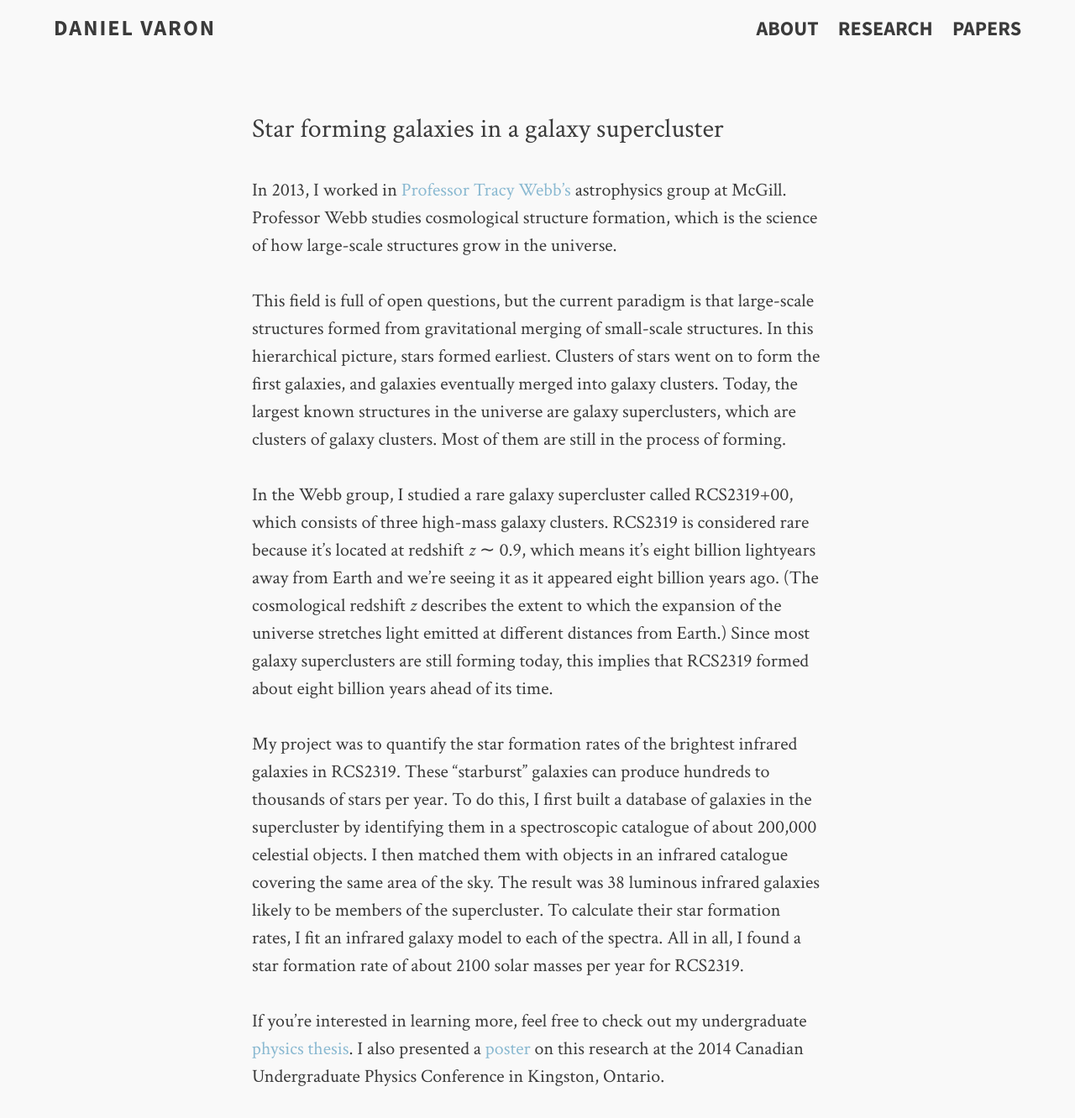
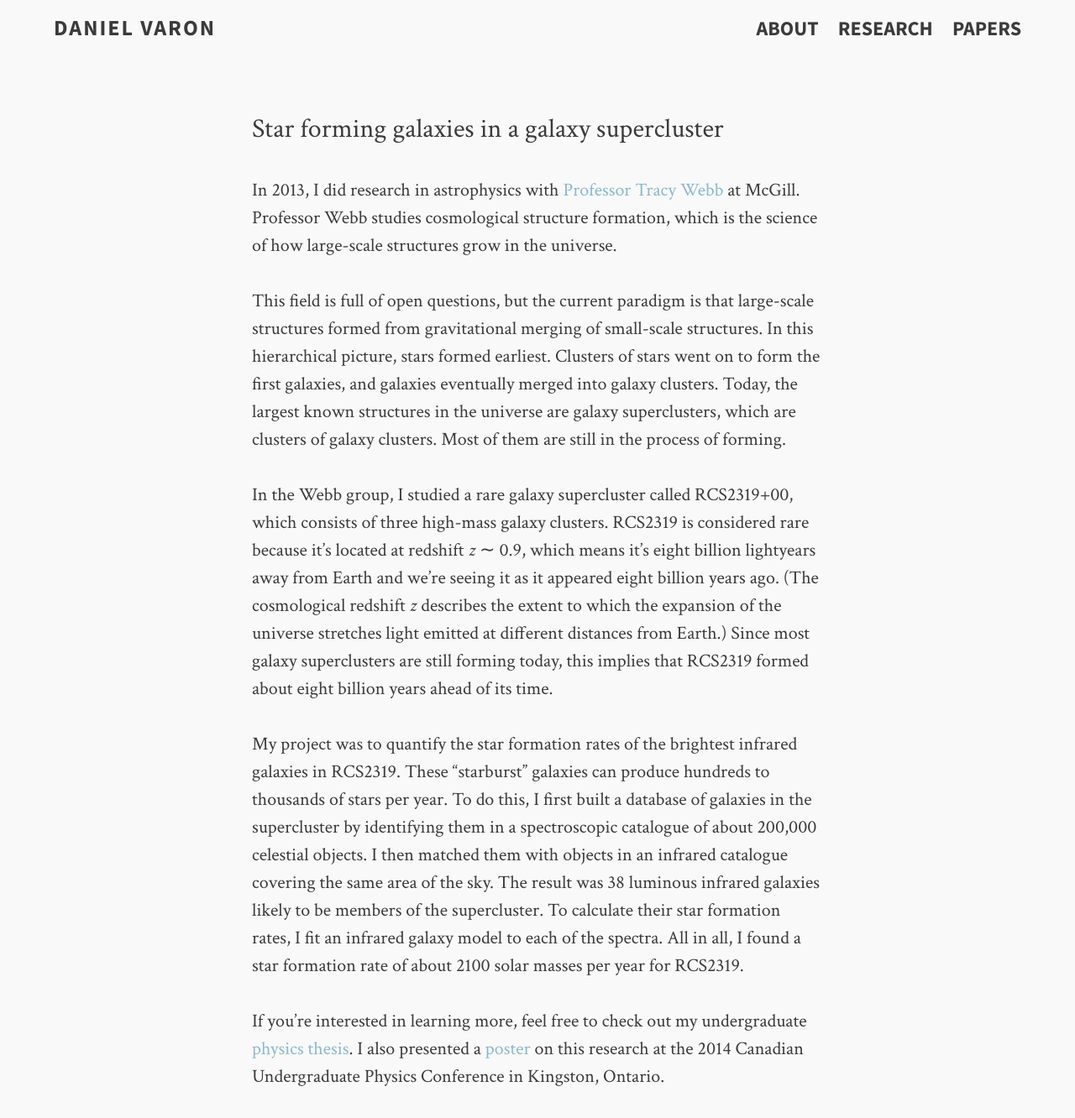
Before and after one commit to djvaron/djvaron.github.io, a Jekyll site: the page built from res_astro.md, in a window 1280 px wide. Shown: the whole page at 84% size. Built offline with Jekyll 4.4.1, drawn with Linux system fonts in a browser that asks for light colours.

Commit message:
edit astro research

```diff
--- a/res_astro.md
+++ b/res_astro.md
@@ -6,7 +6,7 @@ description: "Star forming galaxies in a galaxy supercluster"
 tags: [research, astrophysics]
 ---
 
-In 2013, I worked in [Professor Tracy Webb's](http://www.physics.mcgill.ca/~webb/) astrophysics group at McGill. Professor Webb studies cosmological structure formation, which is the science of how large-scale structures grow in the universe.
+In 2013, I did research in astrophysics with [Professor Tracy Webb](http://www.physics.mcgill.ca/~webb/) at McGill. Professor Webb studies cosmological structure formation, which is the science of how large-scale structures grow in the universe.
 
 This field is full of open questions, but the current paradigm is that large-scale structures formed from gravitational merging of small-scale structures. In this hierarchical picture, stars formed earliest. Clusters of stars went on to form the first galaxies, and galaxies eventually merged into galaxy clusters. Today, the largest known structures in the universe are galaxy superclusters, which are clusters of galaxy clusters. Most of them are still in the process of forming.
 
```
